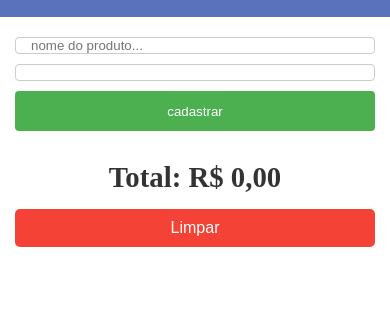
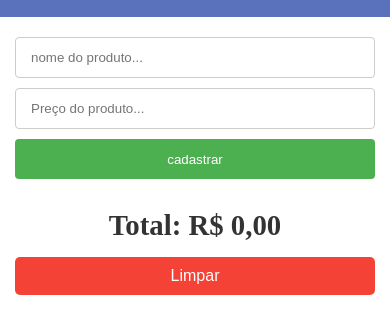
Before and after one commit to Marcosvf23/app-lista-supermercado, a plain HTML site: page index.html in a window 390 px wide. Shown: the part 80-414 px from the top of the page. Drawn offline with Linux system fonts and the light colour scheme.

Commit message:
foi corrigido o layout em dispositivos moveis

```diff
--- a/index.html
+++ b/index.html
@@ -1,9 +1,9 @@
 <html>
     <head>
-         <meta charset="UTF-8">
-    <meta name="viewport" content="width=device-width, initial-scale=1.0">
-    <title>App Lista de SuperMercado</title>
-    <link rel="stylesheet" href="style.css">
+        <meta charset="UTF-8">
+        <meta name="viewport" content="width=device-width, initial-scale=1.0">
+        <title>App Lista de SuperMercado</title>
+        <link rel="stylesheet" href="style.css">
     </head>
     <body>
         <header>
@@ -12,7 +12,7 @@
         <div class="lista-cadastro">
             <input type="text" placeholder="nome do produto..."
             name="nome_produto"/>
-            <input type="number" name="price" step="0.01"
+            <input type="number" placeholder="Preço do produto..."name="price" step="0.01"
             title="This should be a number with up to 2 decimal" />
 
 
--- a/style.css
+++ b/style.css
@@ -120,6 +120,8 @@
                     margin-bottom: 10px;
                     padding-left: 15px;
                     margin-right: 0;
+                    height: 48px;
+                    padding: 12px 15px;
 
                 }
                 .lista-cadastro input[type=submit]{
```
